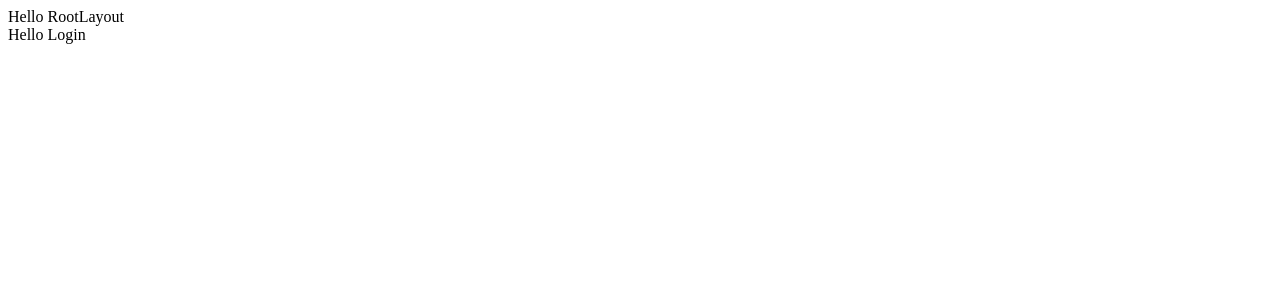
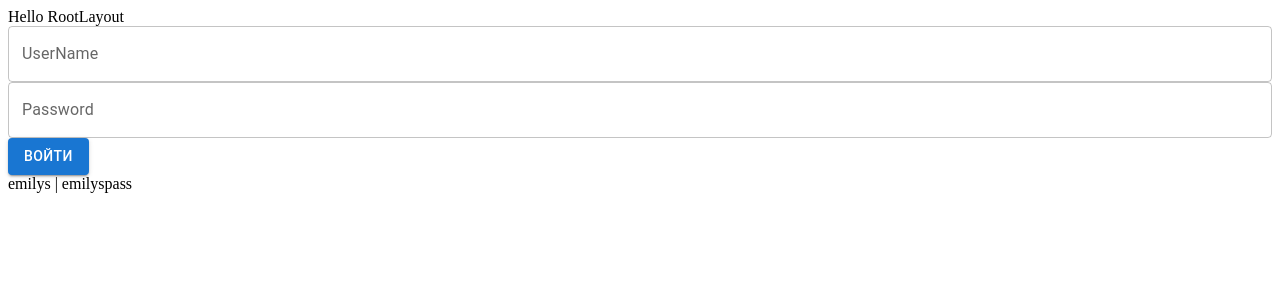
Before and after one commit to FlintAB/techcore7-WebSocket, a React (Vite) app: page /login in a window 1280 px wide. Shown: the top 300 px of the page. Built offline with nearby package versions, Linux system fonts and the light colour scheme.

Commit message:
feat(auth): add login flow

```diff
--- a/index.html
+++ b/index.html
@@ -3,7 +3,7 @@
   <head>
     <meta charset="UTF-8" />
     <link rel="icon" type="image/svg+xml" href="/favicon.svg" />
-    <meta name="viewport" content="width=device-width, initial-scale=1.0" />
+    <meta name="viewport" content="initial-scale=1, width=device-width" />
     <title>techcore7-websocket</title>
   </head>
   <body>
--- a/src/app/router/router.tsx
+++ b/src/app/router/router.tsx
@@ -1,7 +1,9 @@
-import { createRootRoute, createRouter, createRoute, redirect } from "@tanstack/react-router";
+import { createRootRoute, createRouter, createRoute, redirect, Outlet } from "@tanstack/react-router";
 import { LoginPage } from "../../pages/LoginPage/LoginPage";
 import { ProductsPage } from "../../pages/ProductsPage/ProductsPage";
 import { RootLayout } from "./RootLayout";
+import { useAuthStore } from "../../modules/auth/store/authStore";
+import { CartPage } from "../../pages/CartPage/CartPage";
 
 const rootRoute = createRootRoute({
    component: () => <RootLayout />
@@ -11,10 +13,27 @@ const indexedRoute = createRoute({
    getParentRoute: () => rootRoute,
    path: '/',
    beforeLoad: () => {
-      throw redirect(({
+      throw redirect({
          to: '/products'
-      }))
+      })
    }
+})
+
+const protectedRoute = createRoute({
+   getParentRoute: () => rootRoute,
+   component: () => <Outlet />,
+   id: '_protected',
+
+   beforeLoad: () => {
+      const accessToken = useAuthStore.getState().accessToken
+
+      if(!accessToken) {
+         throw redirect({
+            to: '/login'
+         })
+      }
+   },
+
 })
 
 const loginRoute = createRoute({
@@ -29,10 +48,20 @@ const productsRoute = createRoute({
    component: () => <ProductsPage />,
 })
 
+const cartRoute = createRoute({
+   getParentRoute: () => protectedRoute,
+   path: '/cart',
+   component: () => <CartPage />,
+})
+
 const routeTree = rootRoute.addChildren([
    indexedRoute,
    loginRoute,
    productsRoute,
+
+   protectedRoute.addChildren([
+      cartRoute,
+   ]),
 ])
 
 export const router = createRouter({ routeTree })
--- /dev/null
+++ b/src/modules/auth/api/authApi.ts
@@ -0,0 +1,14 @@
+import type { LoginRequest, LoginResponse } from "../types/auth.types";
+
+export async function login (credentials: LoginRequest): Promise<LoginResponse> {
+   const response = await fetch('https://dummyjson.com/auth/login', {
+      method: 'POST',
+      headers: {'Content-Type': 'application/json'},
+      body: JSON.stringify(credentials),
+      credentials: 'include'
+   })
+
+   if(!response.ok) throw new Error('Failed on sign in request')
+
+   return await response.json()
+}
--- /dev/null
+++ b/src/modules/auth/components/LoginForm/LoginForm.tsx
@@ -0,0 +1,65 @@
+import { useState } from "react";
+import { useLogin } from "../../hooks/useLogin";
+import { Box, Button, TextField } from "@mui/material";
+import { useNavigate } from "@tanstack/react-router";
+
+export const LoginForm = () => {
+   const { mutate, isPending, error } = useLogin()
+   const [userName, setUserName] = useState<string>('')
+   const [password, setPassword] = useState<string>('')
+
+   const navigate = useNavigate()
+
+   if(error) return 'Произошла ошибка:' + error.message
+
+   function handleSubmit(e: React.SubmitEvent<HTMLFormElement>) {
+      e.preventDefault()
+         mutate(
+            {
+               username: userName,
+               password,
+            },
+            {
+               onSuccess: () => {
+                  navigate({ to: '/products' })
+            },
+            },
+         )
+   }
+
+   return (
+      <Box
+         component='form'
+         onSubmit={handleSubmit}
+      >
+         <TextField
+            label="UserName"
+            name="userName"
+            value={userName}
+            onChange={(e) => setUserName(e.target.value.trim())}
+            fullWidth
+         />
+         <TextField
+            label="Password"
+            name="password"
+            value={password}
+            onChange={(e) => setPassword(e.target.value.trim())}
+            fullWidth
+            type="password"
+         />
+
+         <Button
+            type="submit"
+            variant='contained'
+            disabled={isPending}
+            >
+               {isPending ? "Вход..." : "Войти"}
+         </Button>
+         <div>
+            emilys
+               |
+            emilyspass
+         </div>
+      </Box>
+   )
+}
--- /dev/null
+++ b/src/modules/auth/hooks/useLogin.ts
@@ -0,0 +1,14 @@
+import { useMutation } from "@tanstack/react-query";
+import { login } from "../api/authApi";
+import { useAuthStore } from "../store/authStore";;
+
+export const useLogin = () => {
+   const setTokens = useAuthStore((state) => state.setTokens);
+
+   return useMutation({
+      mutationFn: login,
+         onSuccess: (data) => {
+            setTokens(data.accessToken, data.refreshToken)
+      },
+   });
+};
--- /dev/null
+++ b/src/modules/auth/store/authStore.ts
@@ -0,0 +1,24 @@
+import { create } from "zustand";
+import type { AuthState } from "../types/auth.types";
+import { persist } from "zustand/middleware";
+
+export const useAuthStore = create<AuthState>()(
+   persist(
+      (set) => ({
+         accessToken: null,
+         refreshToken: null,
+
+         setTokens: (accessToken, refreshToken) =>
+         set({ accessToken, refreshToken }),
+
+         logout: () =>
+         set({
+            accessToken: null,
+            refreshToken: null,
+         }),
+      }),
+         {
+            name: "auth-storage",
+      },
+   ),
+);
--- /dev/null
+++ b/src/pages/CartPage/CartPage.tsx
@@ -0,0 +1,5 @@
+export const CartPage = () => (
+   <div>
+      Cart Page
+   </div>
+)
--- a/src/pages/LoginPage/LoginPage.tsx
+++ b/src/pages/LoginPage/LoginPage.tsx
@@ -1,5 +1,5 @@
+import { LoginForm } from "../../modules/auth/components/LoginForm/LoginForm";
+
 export const LoginPage = () => (
-   <div>
-      Hello Login
-   </div>
+   <LoginForm />
 )
```
Also changed, not shown: src/modules/auth/types/auth.types.ts (added, +29 -0 lines).
